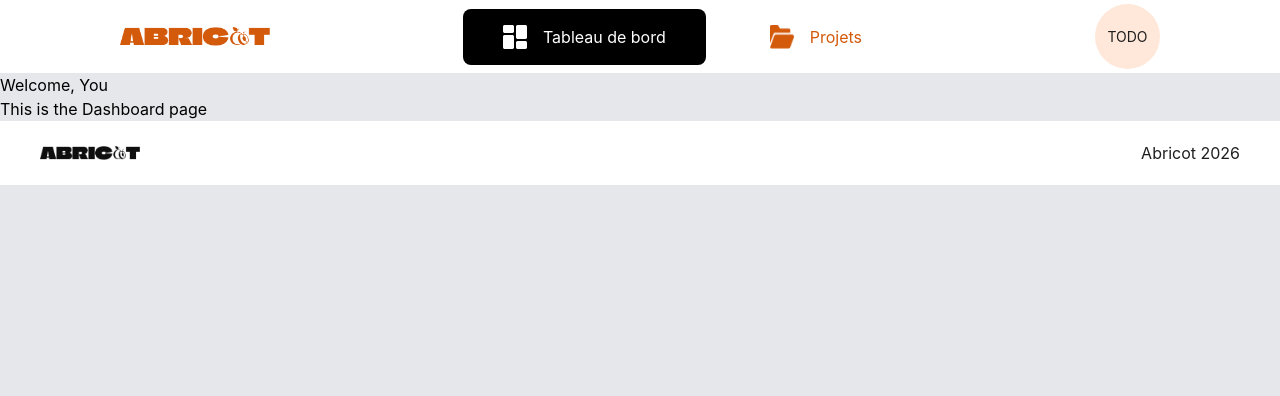
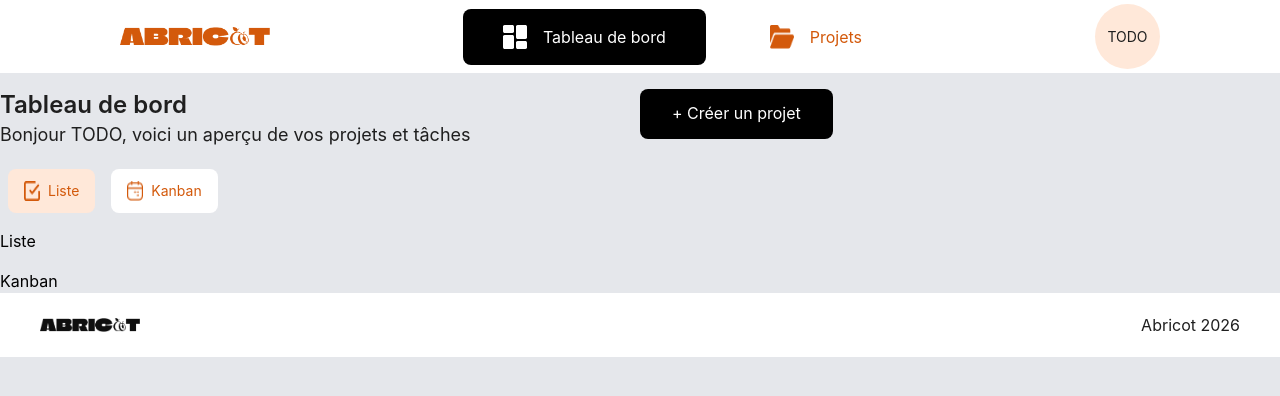
Before and after one commit to fkervella/OC-DevFS-P07, a Next.js app: page /dashboard in a window 1280 px wide. Shown: the top 396 px of the page. Built offline with nearby package versions, Linux system fonts and the light colour scheme.

Commit message:
Création de la page dashboard

```diff
--- a/src/app/(wHeader)/dashboard/page.js
+++ b/src/app/(wHeader)/dashboard/page.js
@@ -1,4 +1,7 @@
 //import { verifySession } from '@/app/lib/dal'
+import AffectedTasksKanban from '@/app/_components/AffectedTasksKanban';
+import AffectedTasksList from '@/app/_components/AffectedTasksList';
+import ListeKanbanSelector from '@/app/_components/ListeKanbanSelector';
 
 async function Dashboard() {
   //const session = await verifySession()
@@ -6,9 +9,21 @@ async function Dashboard() {
   // Fetch user-specific data from your database or data source
   //const user = await getUserData(session.userId)
   return (
-    <div>
-      <h1>Welcome, You</h1>
-      <p>This is the Dashboard page</p>
+    <div className="flex flex-col gap-4 mt-4">
+      <div className="grid grid-cols-2 grid-rows-2">
+        <h1 className="col-start-1 row-start-1 text-black-font text-2xl font-semibold">
+          Tableau de bord
+        </h1>
+        <p className="col-start-1, row-start-2 text-black-font text-lg font-normal">
+          Bonjour TODO, voici un aperçu de vos projets et tâches
+        </p>
+        <div className="col-start-2 row-start-1 row-end-3 h-12.5 bg-black rounded-lg flex flex-row pt-3 pr-8 pb-3 pl-8 gap-2 lg:gap-4 w-fit justify-center text-white text-base font-normal">
+          + Créer un projet
+        </div>
+      </div>
+      <ListeKanbanSelector />
+      <AffectedTasksList />
+      <AffectedTasksKanban />
     </div>
   );
 }
--- /dev/null
+++ b/src/app/_components/AffectedTasksKanban/index.jsx
@@ -0,0 +1,5 @@
+function AffectedTasksKanban() {
+  return <div>Kanban</div>;
+}
+
+export default AffectedTasksKanban;
--- /dev/null
+++ b/src/app/_components/AffectedTasksList/index.jsx
@@ -0,0 +1,5 @@
+function AffectedTasksList() {
+  return <div>Liste</div>;
+}
+
+export default AffectedTasksList;
--- /dev/null
+++ b/src/app/_components/ListeKanbanSelector/index.jsx
@@ -0,0 +1,28 @@
+import Image from 'next/image';
+
+function ListeKanbanSelector() {
+  return (
+    <ul className="flex flex-row gap-4 pl-2">
+      <li className="flex flex-row gap-2 pt-3 pl-4 pb-3 pr-4 bg-light-orange rounded-lg">
+        <Image
+          src="/tasksOrangeIcon.png"
+          alt="image tâche"
+          width={16}
+          height={16}
+        />
+        <div className="text-sm font-normal text-orange">Liste</div>
+      </li>
+      <li className="flex flex-row gap-2 pt-3 pl-4 pb-3 pr-4 bg-white rounded-lg">
+        <Image
+          src="/kanbanOrangeIcon.png"
+          alt="image kanban"
+          width={16}
+          height={16}
+        />
+        <div className="text-sm font-normal text-orange">Kanban</div>
+      </li>
+    </ul>
+  );
+}
+
+export default ListeKanbanSelector;
```
